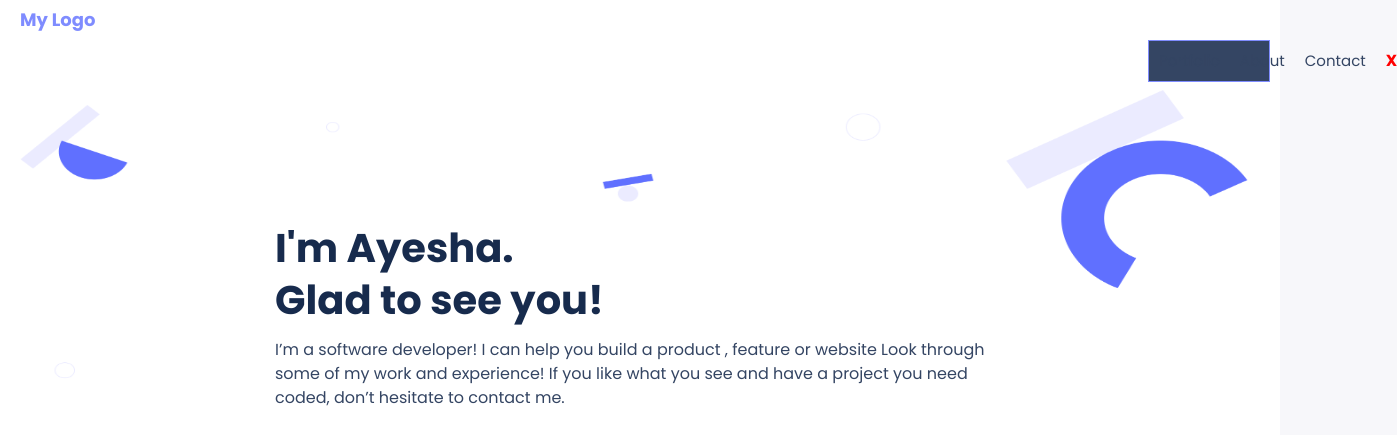
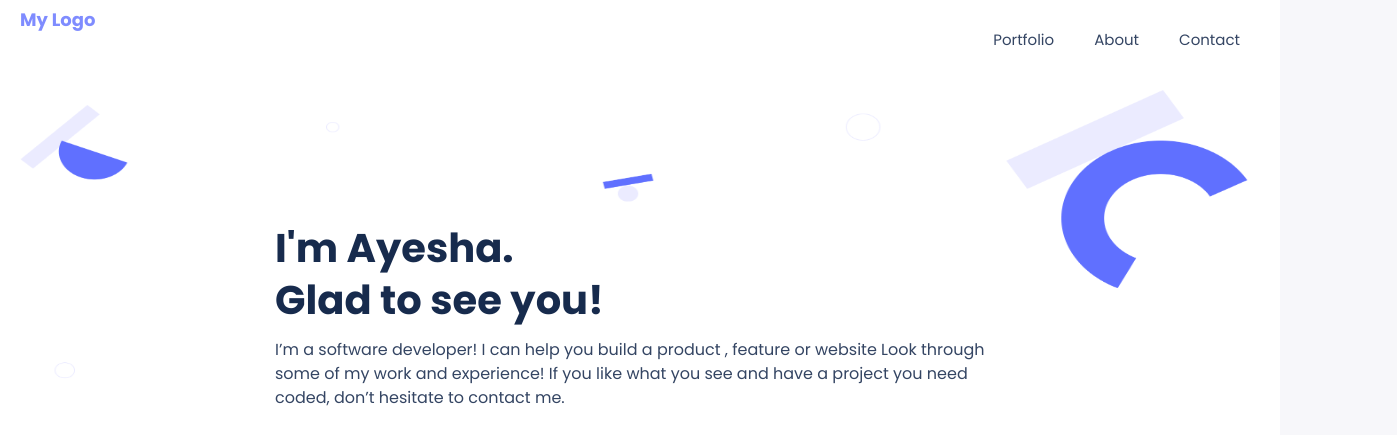
Before and after one commit to ayeshakhan789/myPortfolio, a website: page index.html in a window 1280 px wide. Shown: the top 435 px of the page, 1397 px wide, since content can reach past the window. Drawn offline with Linux system fonts and the light colour scheme.

Commit message:
enhance css

```diff
--- a/index.html
+++ b/index.html
@@ -17,7 +17,7 @@
             <div class=>
                 My Logo
             </div>
-            <div class="hamburger-div"><img id="hamburger" class="hamburger" src="./img1/spanNavbar.png" alt="navbar"></div>
+            <img id="hamburger" class="hamburger" src="./img1/spanNavbar.png" alt="navbar">
             <ul class="links" id="mobileMenu">
                 <li class="link-items"><a href="#portfolio">Portfolio</a></li>
                 <li class="link-items"><a href="#about">About</a></li>
--- a/style.css
+++ b/style.css
@@ -79,7 +79,7 @@ nav div {
   cursor: pointer;
   font-size: 16px;
   font-weight: bold;
-  color: #f00;
+  color: black;
   text-align: right;
   margin-bottom: 10px;
 }
@@ -493,9 +493,38 @@ nav div {
     width: 100%;
   }
 
-  nav {
-    background-color: white;
-  }
+
+.hamburger {
+  display: none;
+}
+
+.links {
+  display: flex;
+  flex-direction: row;
+  background-color: white;
+  width: auto;
+  border: none;
+  padding: 0;
+  margin: 0;
+
+}
+
+.link-items a {
+  color: #172b4d;
+  padding: 0 20px;
+  text-align: left;
+  font-weight: 500;
+  padding: 0px 10px;
+
+}
+
+.link-items a:hover {
+  color: #7f8cff;
+}
+
+#closeMenu {
+  display: none;
+}
 
   #main-sec {
     height: 500px;
```
